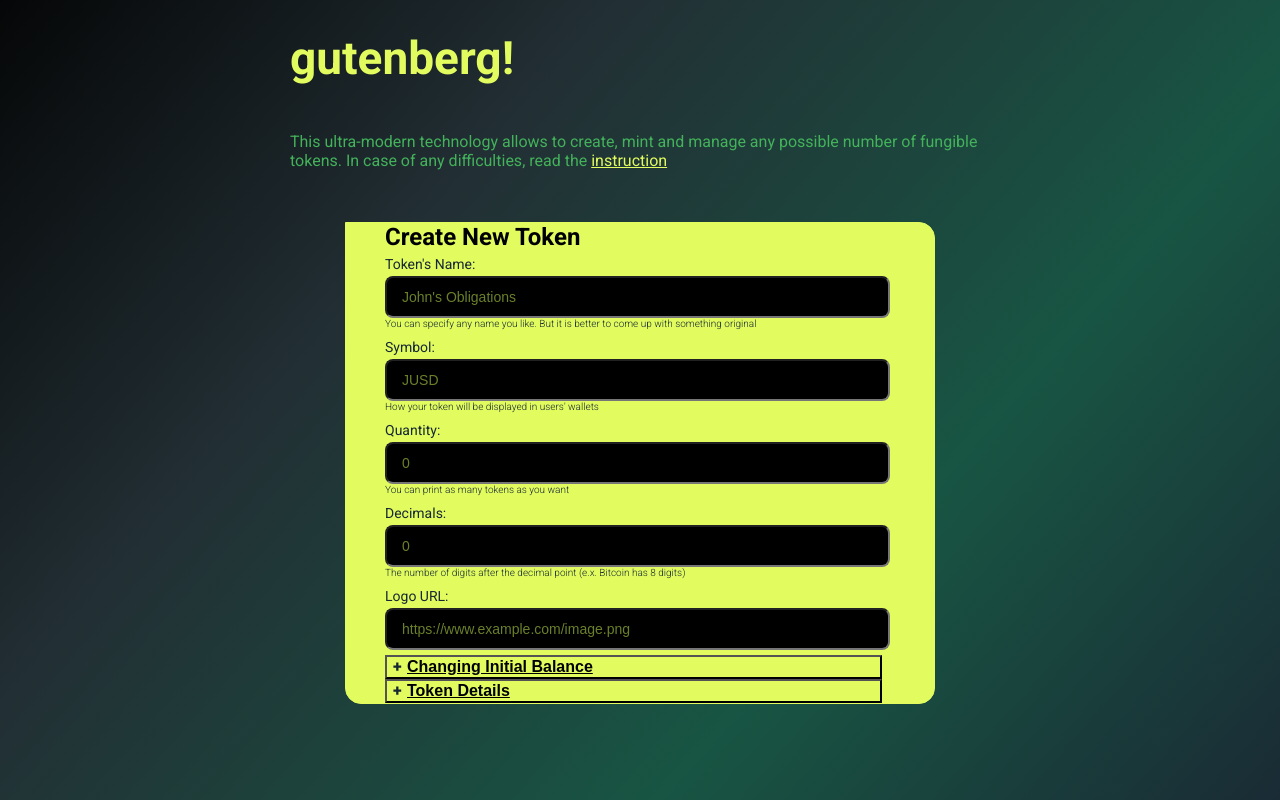
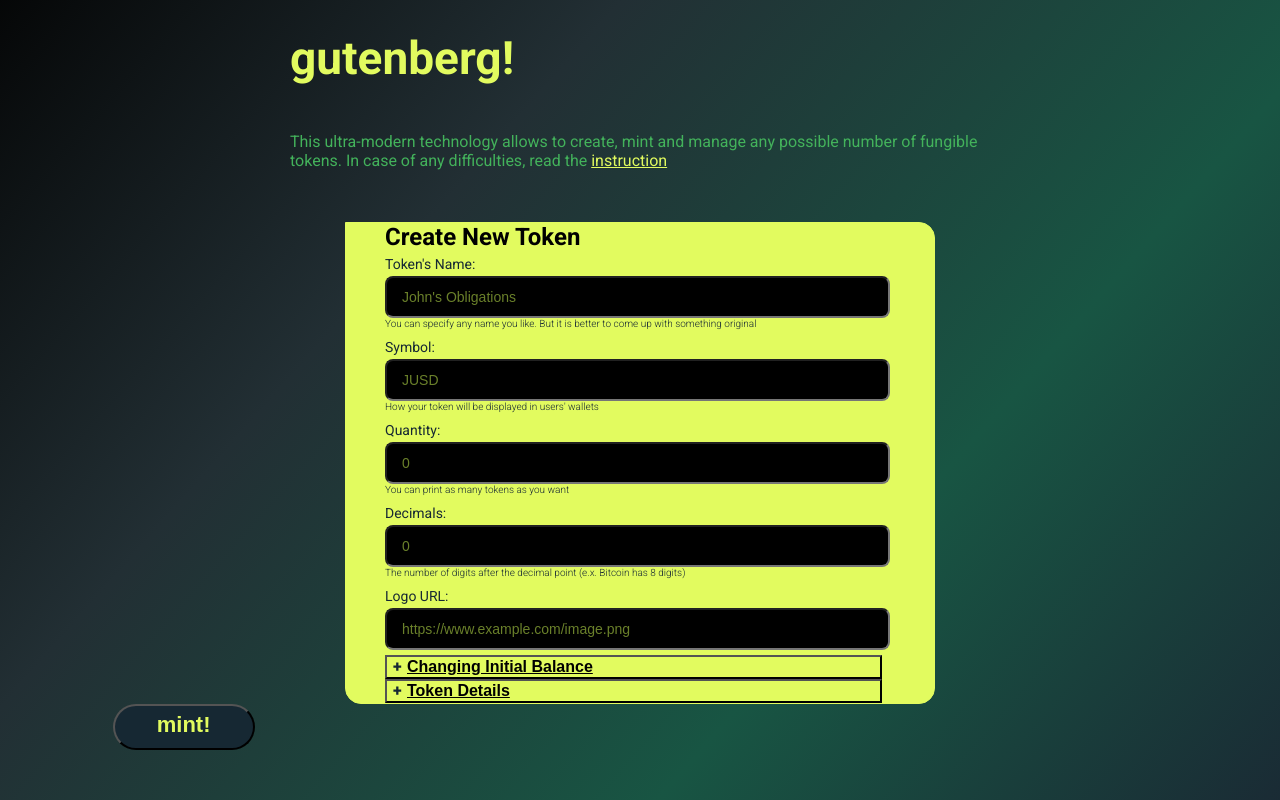
Before and after one commit to diekuche/gutenberg, a React (Create React App) app: page / in a window 1280 px wide. Built offline with nearby package versions, Linux system fonts and the light colour scheme.

Commit message:
button active and hover

```diff
--- /dev/null
+++ b/src/components/Button/Button.module.css
@@ -0,0 +1,26 @@
+.button {
+    display: flex;
+    flex-direction: row;
+    justify-content: center;
+    align-items: center;
+    width: 142px;
+    height: 46px;
+
+    background: #162833;
+    border-radius: 27.5px;
+    padding: 8px 43px 12px 43px;
+    color: #E2FB5F;
+    font-size: 22px;
+    font-weight: 700;
+
+
+}
+
+.button:active {
+    box-shadow: inset 0px 3px 4px rgba(226, 251, 95, 0.3);
+
+}
+
+.button:disabled {
+    background: #8E8E8E;
+}
--- /dev/null
+++ b/src/components/Button/Button.tsx
@@ -0,0 +1,14 @@
+import React from "react";
+import styles from "./Button.module.css";
+
+const Button = () => {
+    return (
+
+            <button className={styles.button}>
+            mint!
+            </button>
+
+    )
+}
+
+export default Button;
--- a/src/components/MainPage/MainPage.tsx
+++ b/src/components/MainPage/MainPage.tsx
@@ -2,6 +2,7 @@ import React from 'react';
 import styles from './index.module.css';
 import Form from '../Form/Form'
 import Header from '../../Header/Header'
+import Button from '../Button/Button';
 
 
 type MainProps = {
@@ -14,6 +15,7 @@ export const MainPage = (props: MainProps) => {
         <div className={styles.mainpage}>
             <Header/>
             <Form></Form>
+            <Button />
         </div>
     );
     }
```
